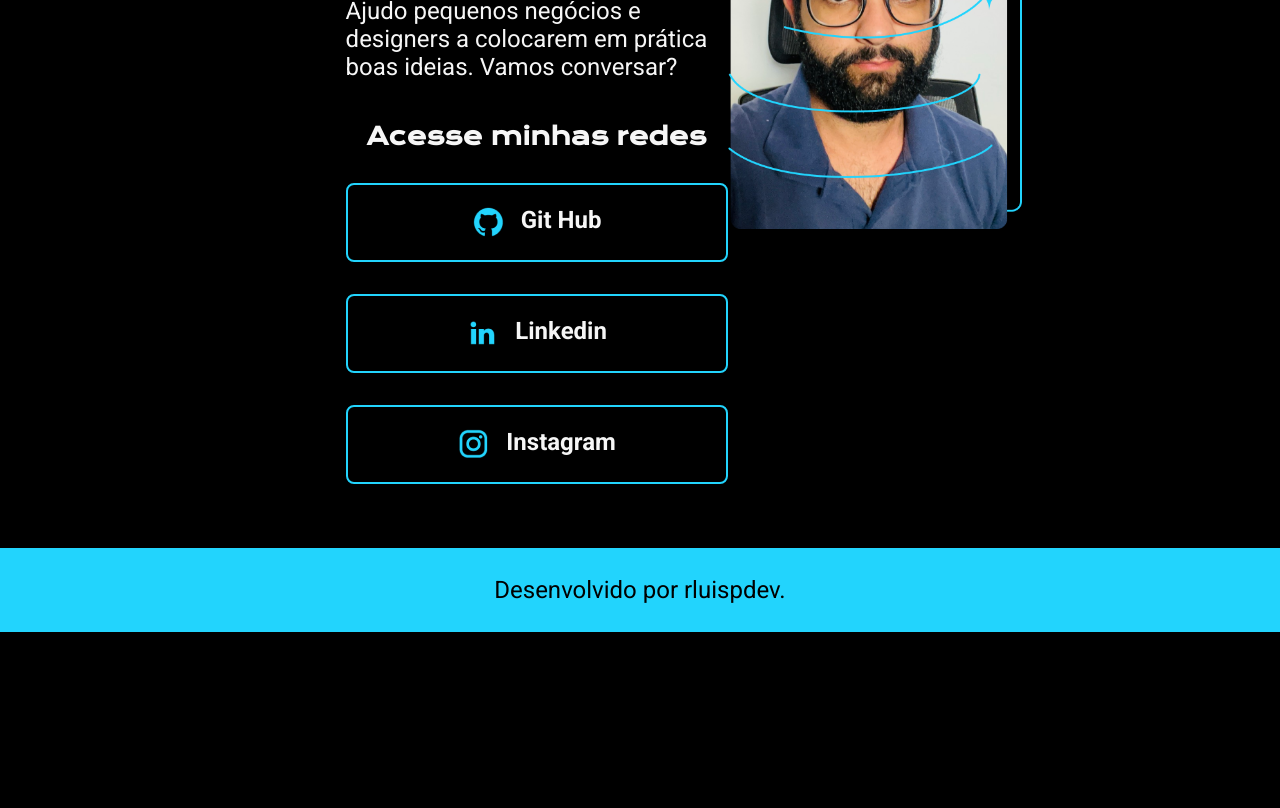
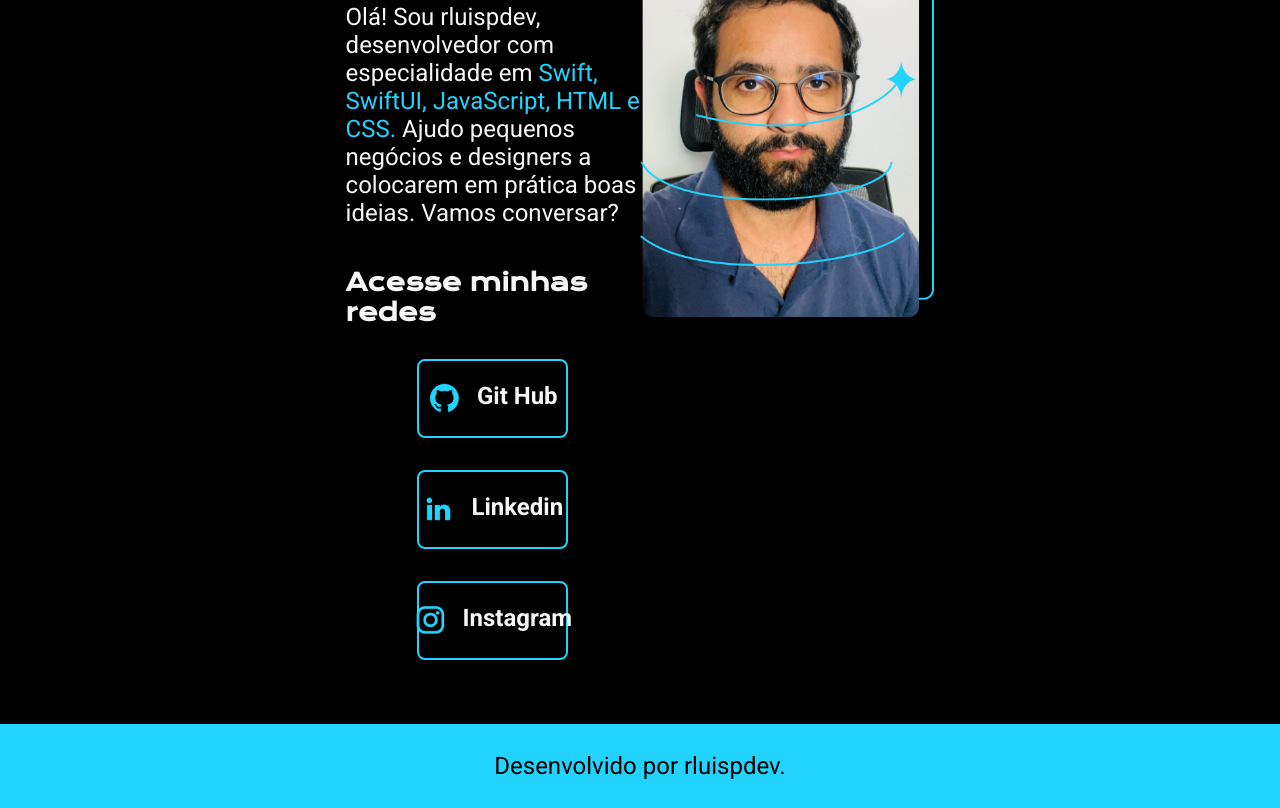
Before and after one commit to rluispdev/ProjectSiteHTML5, a plain HTML site: page index.html in a window 1280 px wide. Shown: the part 515-1323 px from the top of the page. Before the commit the page ends 1147 px from the top, so only its background shows below. Drawn offline with nearby package versions, Linux system fonts and the light colour scheme.

Commit message:
Alterar o tamnho do width em relacao a classe pai

```diff
--- a/Styles/style.css
+++ b/Styles/style.css
@@ -63,7 +63,7 @@ gap: 80px;
 }
 
 .apresentacao__conteudo{
-    width: 615px;
+    width: 50%;
     display: flex;
     flex-direction: column;
     gap: 40px;
@@ -102,13 +102,13 @@ font-family: var(--fonte-primaria);
 }
 
 
-.apresentacao__links__link {
+.apresentacao__links__navegacao{
     /* background-color: #22D4FD; */
     display: flex;
     justify-content: center;
     gap: 16px;
     border: 2px  solid var(--cor-terciaria);
-    width: 378px;
+    width: 50%;
     text-align: center;
     border-radius: 8px;
     font-weight: 600;
--- a/index.html
+++ b/index.html
@@ -26,15 +26,15 @@
             <p class = "apresentacao__conteudo__texto"> Olá! Sou rluispdev, desenvolvedor  com especialidade em <span> Swift, SwiftUI, JavaScript, HTML e CSS.</span> Ajudo pequenos negócios e designers a colocarem em prática boas ideias. Vamos conversar?</p>
             <div class="apresentacao__links">
                 <h2 class=" apresentacao__links__subtitulo" >Acesse minhas redes</h2>
-                <a class="apresentacao__links__link" href = https://github.com/rluispdev>
+                <a class="apresentacao__links__navegacao" href = https://github.com/rluispdev>
                      <img src = "Assets/github.png">
                       Git Hub
                 </a>
-                <a class = "apresentacao__links__link" href="https://www.linkedin.com/in/rluispdev/">
+                <a class = "apresentacao__links__navegacao" href="https://www.linkedin.com/in/rluispdev/">
                      <img src = "Assets/linkedin.png">
                       Linkedin
                 </a>
-                <a class="apresentacao__links__link" href = https://www.instagram.com/rluispdev>
+                <a class="apresentacao__links__navegacao" href = https://www.instagram.com/rluispdev>
                      <img src="Assets/instagram.png">
                       Instagram
                 </a>
```
